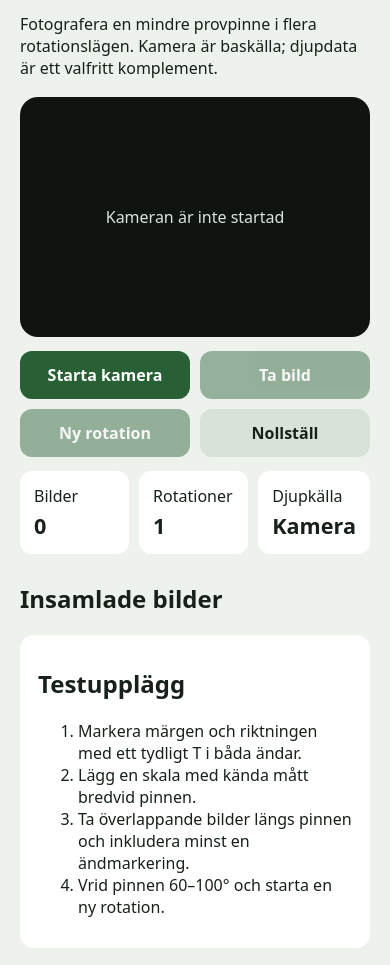
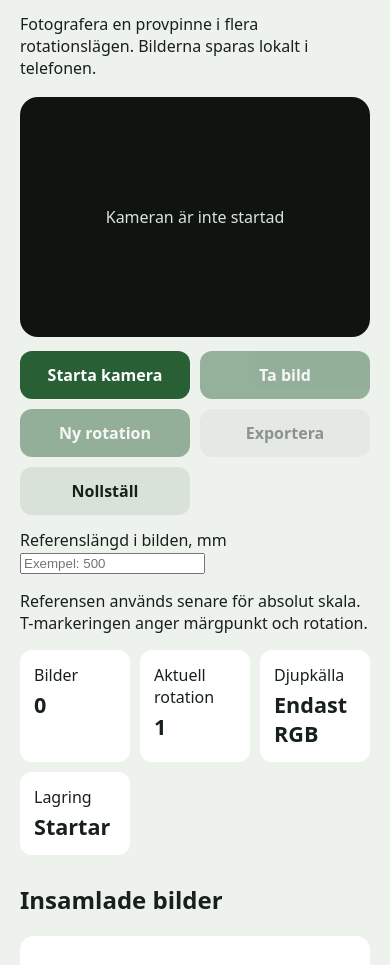
Before and after one commit to hakantunell/TimberScanner, a plain HTML site: page docs/index.html in a window 390 px wide. Shown: the part 120-1085 px from the top of the page. Drawn offline with Linux system fonts and the light colour scheme.

Commit message:
Expand mobile scan workflow

```diff
--- a/docs/index.html
+++ b/docs/index.html
@@ -12,7 +12,7 @@
     <header>
       <p class="eyebrow">Mobil prototyp</p>
       <h1>TimberScanner</h1>
-      <p>Fotografera en mindre provpinne i flera rotationslägen. Kamera är baskälla; djupdata är ett valfritt komplement.</p>
+      <p>Fotografera en provpinne i flera rotationslägen. Bilderna sparas lokalt i telefonen.</p>
     </header>
 
     <section class="camera-card">
@@ -25,13 +25,21 @@
       <button id="start-camera">Starta kamera</button>
       <button id="capture" disabled>Ta bild</button>
       <button id="new-pass" disabled>Ny rotation</button>
+      <button id="export" class="secondary" disabled>Exportera</button>
       <button id="reset" class="secondary">Nollställ</button>
+    </section>
+
+    <section class="settings-card">
+      <label for="scale-mm">Referenslängd i bilden, mm</label>
+      <input id="scale-mm" type="number" inputmode="decimal" min="1" step="1" placeholder="Exempel: 500">
+      <p>Referensen används senare för absolut skala. T-markeringen anger märgpunkt och rotation.</p>
     </section>
 
     <section class="status-grid">
       <article><span>Bilder</span><strong id="image-count">0</strong></article>
-      <article><span>Rotationer</span><strong id="pass-count">1</strong></article>
-      <article><span>Djupkälla</span><strong id="depth-source">Kamera</strong></article>
+      <article><span>Aktuell rotation</span><strong id="pass-count">1</strong></article>
+      <article><span>Djupkälla</span><strong id="depth-source">Endast RGB</strong></article>
+      <article><span>Lagring</span><strong id="storage-status">Startar</strong></article>
     </section>
 
     <section>
@@ -43,9 +51,10 @@
       <h2>Testupplägg</h2>
       <ol>
         <li>Markera märgen och riktningen med ett tydligt T i båda ändar.</li>
-        <li>Lägg en skala med kända mått bredvid pinnen.</li>
-        <li>Ta överlappande bilder längs pinnen och inkludera minst en ändmarkering.</li>
-        <li>Vrid pinnen 60–100° och starta en ny rotation.</li>
+        <li>Lägg en styv skala med känd längd bredvid pinnen.</li>
+        <li>Ta överlappande bilder längs pinnen och få med minst en ändmarkering.</li>
+        <li>Vrid pinnen 60–100° och tryck på Ny rotation.</li>
+        <li>Fortsätt tills alla sidor är fotograferade och exportera sessionen.</li>
       </ol>
     </section>
   </main>
```
